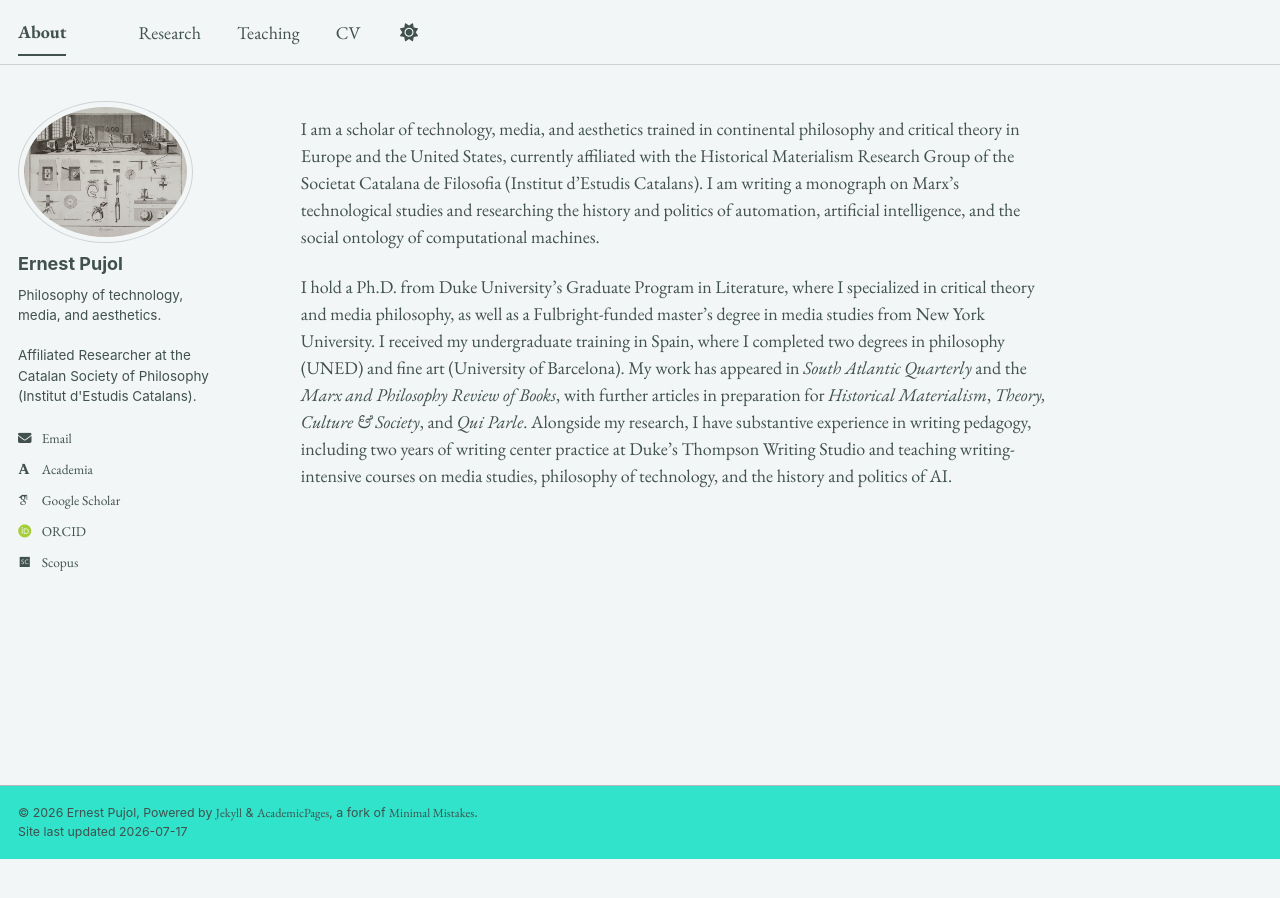
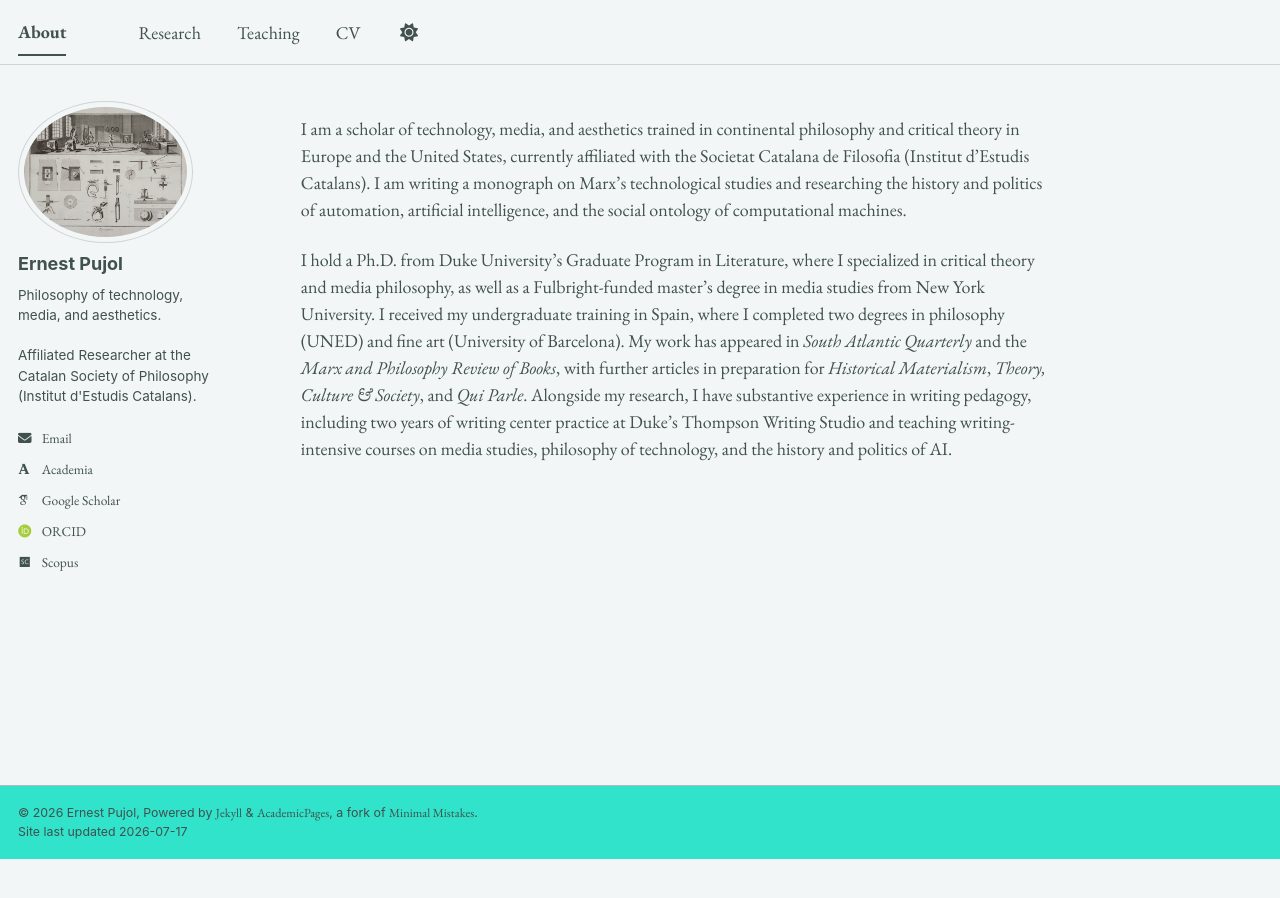
Before and after one commit to epujol90/epujol90.github.io, a Jekyll site: the page built from _pages/about.md, in a window 1280 px wide. Built offline with Jekyll 4.4.1, drawn with Linux system fonts in a browser that asks for light colours; some web fonts are replaced; a script bundle is joined from its source files by our own code; library files that are not in the unit come from our copies.

Commit message:
Update about.md

```diff
--- a/_pages/about.md
+++ b/_pages/about.md
@@ -6,6 +6,6 @@ redirect_from:
   - /about/
   - /about.html
 ---
-I am a scholar of technology, media, and aesthetics trained in continental philosophy and critical theory in Europe and the United States, currently affiliated with the Historical Materialism Research Group of the Societat Catalana de Filosofia (Institut d’Estudis Catalans). I am writing a monograph on Marx's technological studies and researching the history and politics of automation, artificial intelligence, and the social ontology of computational machines.
+I am a scholar of technology, media, and aesthetics trained in continental philosophy and critical theory in Europe and the United States, currently affiliated with the Societat Catalana de Filosofia (Institut d’Estudis Catalans). I am writing a monograph on Marx's technological studies and researching the history and politics of automation, artificial intelligence, and the social ontology of computational machines.
 
 I hold a Ph.D. from Duke University’s Graduate Program in Literature, where I specialized in critical theory and media philosophy, as well as a Fulbright-funded master’s degree in media studies from New York University. I received my undergraduate training in Spain, where I completed two degrees in philosophy (UNED) and fine art (University of Barcelona). My work has appeared in _South Atlantic Quarterly_ and the _Marx and Philosophy Review of Books_, with further articles in preparation for _Historical Materialism_, _Theory, Culture & Society_, and _Qui Parle_. Alongside my research, I have substantive experience in writing pedagogy, including two years of writing center practice at Duke’s Thompson Writing Studio and teaching writing-intensive courses on media studies, philosophy of technology, and the history and politics of AI.
```
